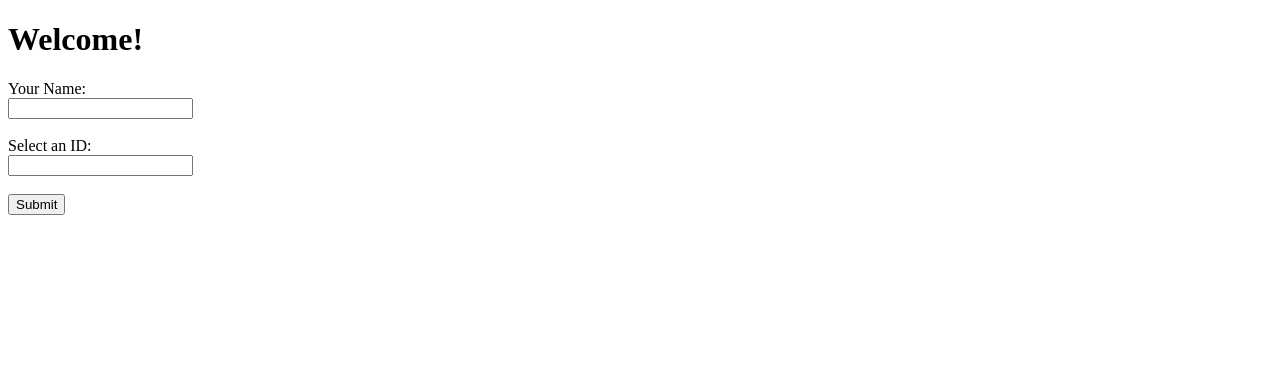
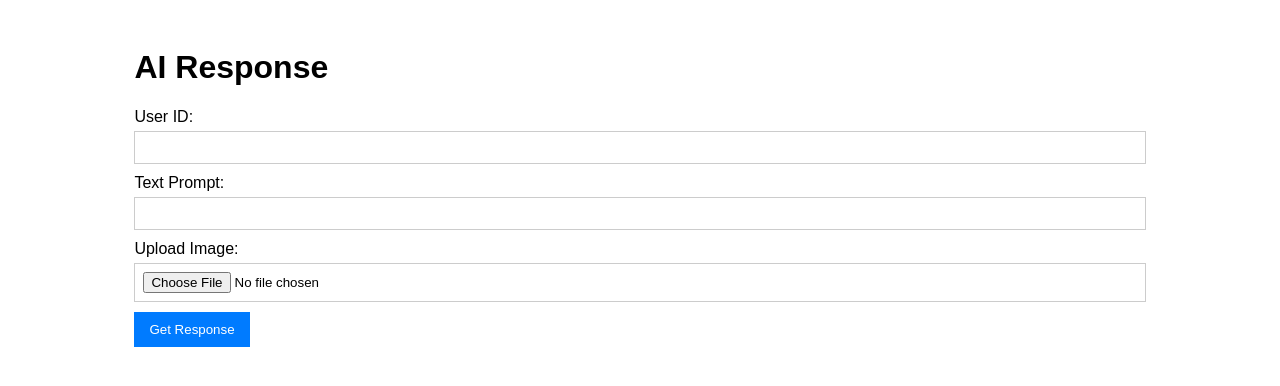
Before and after one commit to shahariarmahfuz/Custom, a Flask app: page / in a window 1280 px wide. Shown: the top 386 px of the page. Run offline with Flask 3, Linux system fonts and the light colour scheme.

Commit message:
Update index.html

```diff
--- a/templates/index.html
+++ b/templates/index.html
@@ -1,16 +1,115 @@
 <!DOCTYPE html>
-<html>
+<html lang="en">
 <head>
-    <title>Login</title>
+    <meta charset="UTF-8">
+    <meta name="viewport" content="width=device-width, initial-scale=1.0">
+    <title>AI Response</title>
+    <style>
+        body {
+            font-family: sans-serif;
+        }
+        .container {
+            width: 80%;
+            margin: 0 auto;
+            padding: 20px;
+        }
+        label {
+            display: block;
+            margin-bottom: 5px;
+        }
+        input[type="text"], input[type="file"] {
+            width: 100%;
+            padding: 8px;
+            margin-bottom: 10px;
+            border: 1px solid #ccc;
+            box-sizing: border-box;
+        }
+        button {
+            padding: 10px 15px;
+            background-color: #007bff;
+            color: white;
+            border: none;
+            cursor: pointer;
+        }
+        .message {
+            margin-bottom: 10px;
+            padding: 10px;
+            border: 1px solid #ccc;
+            background-color: #f9f9f9;
+        }
+        .error-message {
+            color: red;
+        }
+    </style>
 </head>
 <body>
-    <h1>Welcome!</h1>
-    <form method="POST">
-        <label for="name">Your Name:</label><br>
-        <input type="text" id="name" name="name" required><br><br>
-        <label for="user_id">Select an ID:</label><br>
-        <input type="text" id="user_id" name="user_id" required><br><br>
-        <input type="submit" value="Submit">
-    </form>
+    <div class="container">
+        <h1>AI Response</h1>
+        <form id="ai-form" enctype="multipart/form-data">
+            <div>
+                <label for="user_id">User ID:</label>
+                <input type="text" id="user_id" name="user_id" required>
+            </div>
+            <div>
+                <label for="prompt">Text Prompt:</label>
+                <input type="text" id="prompt" name="prompt">
+            </div>
+            <div>
+                <label for="image">Upload Image:</label>
+                <input type="file" id="image" name="image">
+            </div>
+            <button type="submit">Get Response</button>
+        </form>
+        <div id="conversation"></div>
+    </div>
+    <script>
+        const form = document.getElementById('ai-form');
+        form.addEventListener('submit', async (event) => {
+            event.preventDefault();
+            const userId = document.getElementById('user_id').value;
+            const prompt = document.getElementById('prompt').value;
+            const imageInput = document.getElementById('image');
+            const hasImage = imageInput.files.length > 0;
+            const formData = new FormData(form);
+            try {
+                const response = await fetch('/', {
+                    method: 'POST',
+                    body: formData
+                });
+                if (!response.ok) {
+                    throw new Error('Network response was not ok');
+                }
+                const data = await response.json();
+                if (data.error) {
+                    displayError(data.error);
+                } else {
+                    displayMessage(prompt, hasImage, data.response);
+                }
+            } catch (error) {
+                displayError(error.message);
+            }
+        });
+
+        function displayMessage(prompt, hasImage, response) {
+            const conversationDiv = document.getElementById('conversation');
+            const messageDiv = document.createElement('div');
+            messageDiv.classList.add('message');
+            const userMessage = document.createElement('p');
+            userMessage.textContent = `You: ${prompt}` + (hasImage ? ' (with image)' : '');
+            const aiResponse = document.createElement('p');
+            aiResponse.textContent = `AI: ${response}`;
+            messageDiv.appendChild(userMessage);
+            messageDiv.appendChild(aiResponse);
+            conversationDiv.appendChild(messageDiv);
+        }
+
+        function displayError(errorMessage) {
+            const conversationDiv = document.getElementById('conversation');
+            const errorP = document.createElement('p');
+            errorP.classList.add('error-message');
+            errorP.textContent = `Error: ${errorMessage}`;
+            conversationDiv.appendChild(errorP);
+        }
+    </script>
 </body>
 </html>
```
